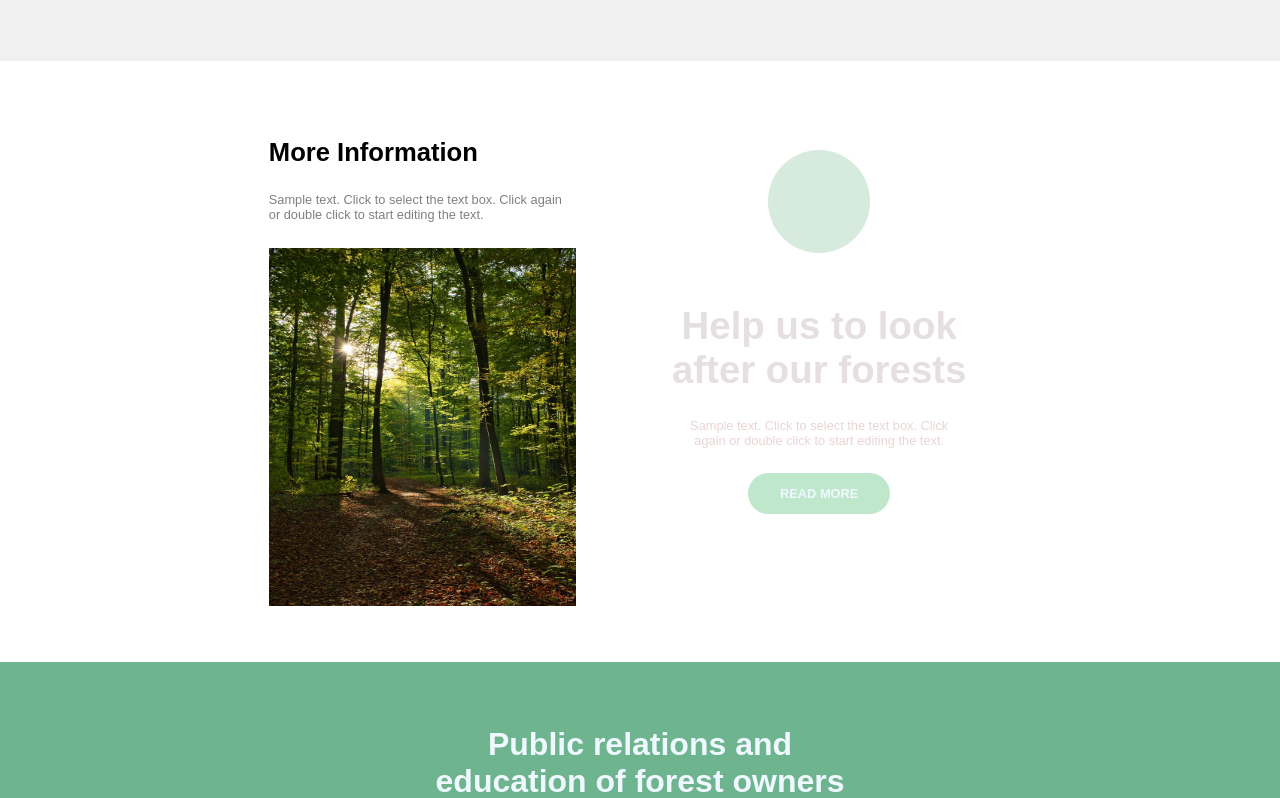
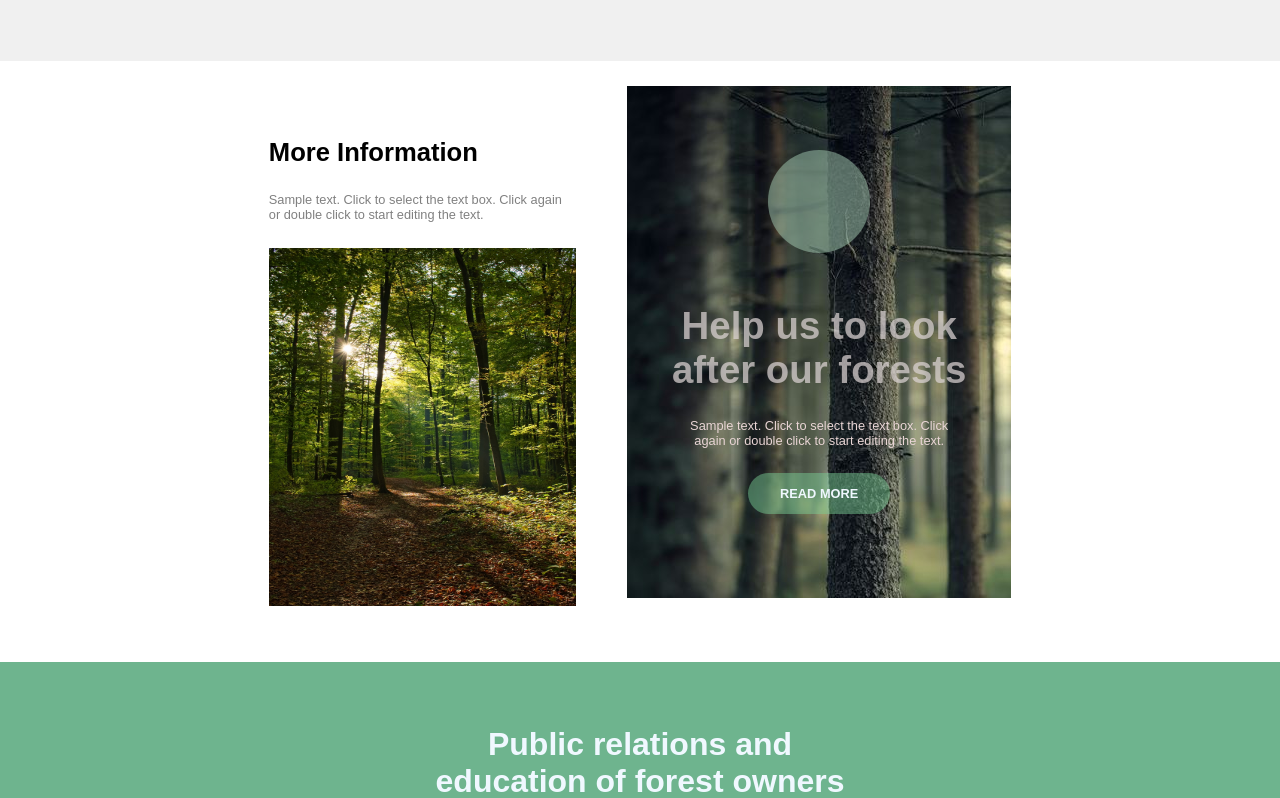
Before and after one commit to VishakhaM1210/Forest, a plain HTML site: page index.html in a window 1280 px wide. Shown: the part 810-1608 px from the top of the page. Drawn offline with Linux system fonts and the light colour scheme; the site is published under a folder, as on GitHub Pages, so addresses that start at the root find nothing.

Commit message:
Update style.css

```diff
--- a/style.css
+++ b/style.css
@@ -128,7 +128,7 @@ nav h1 {
 }
 
 .help {
-    background-image: url(/img/hi.jpeg);
+    background-image: url(img/hi.jpeg);
     display: flex;
     flex-direction: column;
 
```
